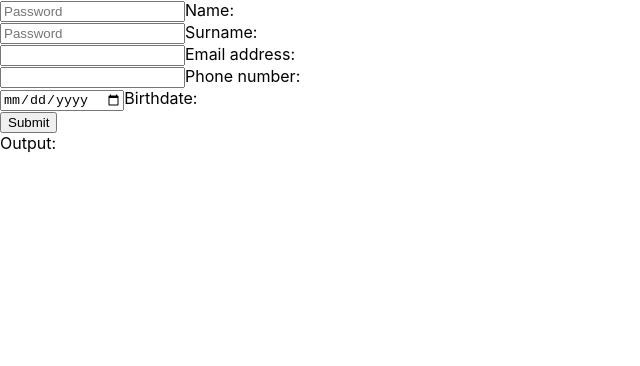
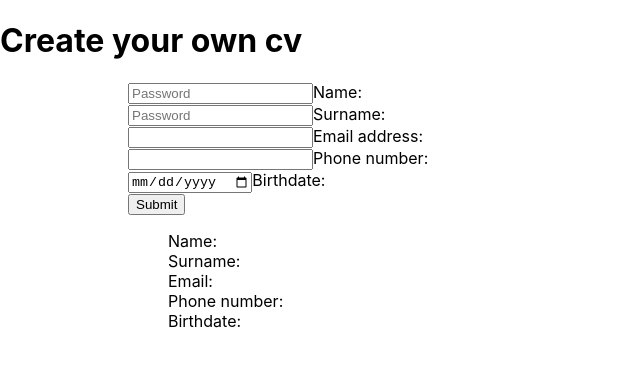
Before and after one commit to KristinaProject/odin-cv-project, a React (Create React App) app: page / in a window 1280 px wide. Shown: the top 366 px of the page, without its empty margins (0-640 px from the left). Built offline with nearby package versions, Linux system fonts and the light colour scheme; the HTML template or start-up script is replaced by a standard one.

Commit message:
feat: output for basis and header

```diff
--- a/src/App.css
+++ b/src/App.css
@@ -1,3 +1,19 @@
-#basis {
-  width: 50%;
+#basis, #output {
+  flex: 1;
 }
+
+#app {
+  max-width: 1500px;
+  width: 80%;
+  margin: 0 auto;
+}
+
+.list-group {
+  height: 100%;
+}
+
+.list-group-item {
+  height: 25%;
+  display: flex;
+  align-items: center;
+}
--- a/src/App.js
+++ b/src/App.js
@@ -2,6 +2,7 @@ import "./App.css";
 import { Basis } from "./Basis";
 import { useState } from "react";
 import { OutPut } from "./OutPut";
+import { Header } from "./Header";
 
 const details = [
   {
@@ -9,6 +10,7 @@ const details = [
     surname: "",
     email: "",
     phonenumber: "",
+    birthdate: "",
   },
 ];
 
@@ -16,10 +18,13 @@ function App() {
   const [form, setForm] = useState(details);
 
   return (
-    <div className="d-flex">
-      <Basis cvForm={form} />
-      <OutPut setCvForm={setForm} />
-    </div>
+    <>
+      <Header />
+      <div id="app" className="d-flex">
+        <Basis cvForm={setForm} />
+        <OutPut setCvForm={form} />
+      </div>
+    </>
   );
 }
 
--- /dev/null
+++ b/src/Header.jsx
@@ -0,0 +1,7 @@
+export function Header () {
+  return (
+    <div>
+      <h1 className="text-center">Create your own cv</h1>
+    </div>
+  )
+}
--- a/src/OutPut.jsx
+++ b/src/OutPut.jsx
@@ -1,9 +1,13 @@
 export function OutPut(props) {
   return (
-    <div className="p-4">
-      Output:
-
-
+    <div id="output" className="p-3">
+      <ul class="list-group">
+        <li class="list-group-item">Name: {props.name}</li>
+        <li class="list-group-item">Surname: {props.surname}</li>
+        <li class="list-group-item">Email: {props.email}</li>
+        <li class="list-group-item">Phone number: {props.phonenumber}</li>
+        <li class="list-group-item">Birthdate: {props.birthdate}</li>
+      </ul>
     </div>
-  )
+  );
 }
```
